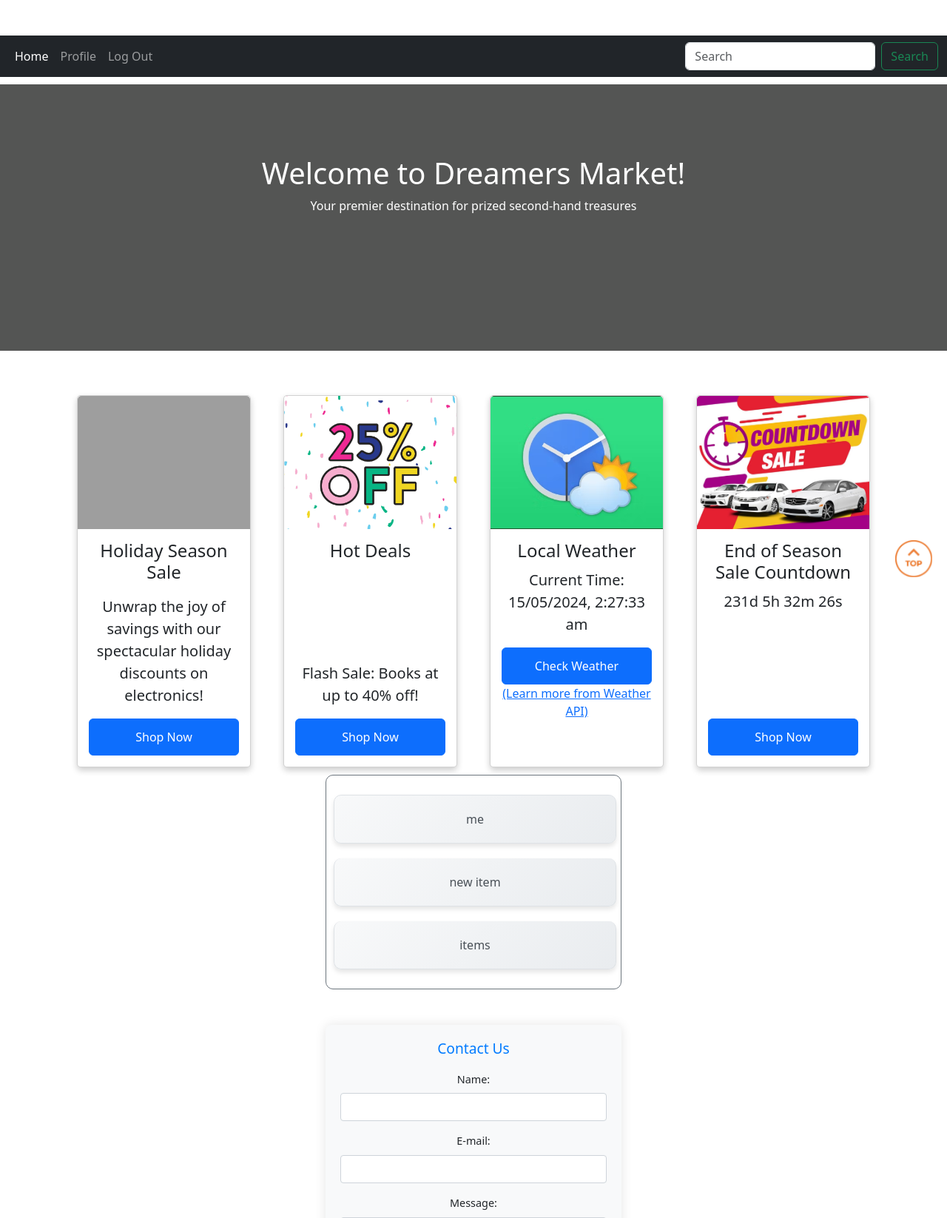
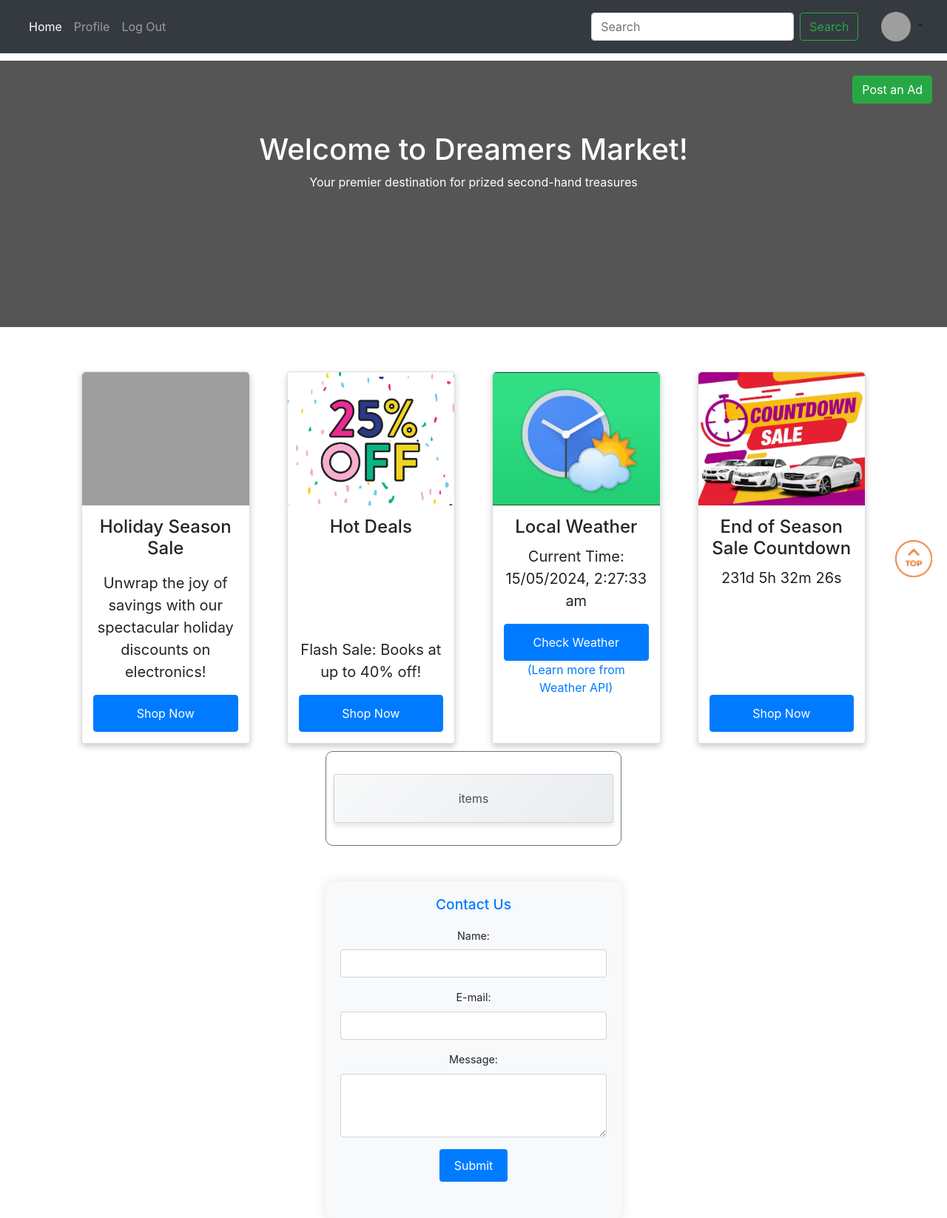
Before and after one commit to thogb/CITS5505-group-project, a Flask app: page / in a window 1280 px wide. Shown: the top 1646 px of the page at 74% size. Run offline with Flask 3, Linux system fonts and the light colour scheme; the visitor is signed in with stand-in values (Sample User, id 1); some libraries are stand-ins or nearby versions; grey boxes are pictures that could not be loaded.

Commit message:
add a button named post an ad in home page

```diff
--- a/app/static/css/home.css
+++ b/app/static/css/home.css
@@ -22,6 +22,16 @@
   color: white;
 }
 
+.btn-post-ad {
+  background-color: #28a745 !important;
+  border-color: #28a745 !important;
+  color: white !important;
+}
+
+.btn-post-ad:hover {
+  background-color: #28a745 !important;
+  border-color: #28a745 !important;
+}
 
 
 /* Reduce the width of the form fields in the Contact Us section */
--- a/app/templates/base.html
+++ b/app/templates/base.html
@@ -13,7 +13,7 @@
       integrity="sha384-QWTKZyjpPEjISv5WaRU9OFeRpok6YctnYmDr5pNlyT2bRjXh0JMhjY6hW+ALEwIH"
       crossorigin="anonymous"
     />
-    <link rel="stylesheet" href="../static/css/carousel.css">
+
     <link rel="stylesheet" href="../static/css/home.css">
     <link rel="stylesheet" href="../static/css/me.css">
     <script src="http://127.0.0.1:5000/static/js/home/home.js"></script>
@@ -62,6 +62,15 @@
       crossorigin="anonymous"
     ></script>
 
+    <!-- Bootstrap CSS -->
+    <link href="https://maxcdn.bootstrapcdn.com/bootstrap/4.5.2/css/bootstrap.min.css" rel="stylesheet">
+
+    <!-- Bootstrap JavaScript Popper.js -->
+    <script src="https://code.jquery.com/jquery-3.5.1.slim.min.js"></script>
+    <script src="https://cdn.jsdelivr.net/npm/popper.js@1.16.0/dist/umd/popper.min.js"></script>
+    <script src="https://maxcdn.bootstrapcdn.com/bootstrap/4.5.2/js/bootstrap.min.js"></script>
+
+
     <!-- Bootstrap JS -->
     <script
       src="https://cdn.jsdelivr.net/npm/bootstrap@5.3.3/dist/js/bootstrap.min.js"
--- a/app/templates/home/home.html
+++ b/app/templates/home/home.html
@@ -4,7 +4,8 @@
 
 {% block content %}
 <!-- Hero Image and Card Section -->
-<div class="hero-image text-center">
+<div class="hero-image text-center" style="position: relative;">
+    <a href="{{ url_for('item.item_new') }}" class="btn btn-post-ad" style="position: absolute; top: 20px; right: 20px;">Post an Ad</a>
     <div class="overlay-text">
         <h1>Welcome to Dreamers Market!</h1>
         <p>Your premier destination for prized second-hand treasures</p>
@@ -80,8 +81,8 @@
 <!-- Links section -->
 <div class="card border-secondary">
     <div class="card-body list-group">
-        <a href="{{ url_for('me.me') }}" class="list-group-item list-group-item-action">me</a>
-        <a href="{{ url_for('item.item_new') }}" class="list-group-item list-group-item-action">new item</a>
+        <!-- <a href="{{ url_for('me.me') }}" class="list-group-item list-group-item-action">me</a> -->
+
         <a href="{{ url_for('item.items') }}" class="list-group-item list-group-item-action">items</a>
     </div>
 </div>
--- a/app/templates/navbar.html
+++ b/app/templates/navbar.html
@@ -19,4 +19,17 @@
       <button class="btn btn-outline-success" type="submit">Search</button>
     </form>
   </div>
+
+    <!-- User profile and dropdown menu -->
+    <div class="nav-item dropdown">
+      <a class="nav-link dropdown-toggle" href="#" id="navbarUserDropdown" role="button" data-toggle="dropdown" aria-haspopup="true" aria-expanded="false">
+          <img src="{{ url_for('static', filename='img/profile.jpg') }}" alt="Profile" class="rounded-circle" style="width: 40px; height: 40px;">
+      </a>
+      <div class="dropdown-menu dropdown-menu-right" aria-labelledby="navbarUserDropdown">
+          <a class="dropdown-item" href="/me">My Profile</a>
+          <a class="dropdown-item" href="/me/saved">Favorites</a>
+          <a class="dropdown-item" href="/me/items">My Listings</a>
+          <a class="dropdown-item" href="/me/bids">My Bids</a>
+      </div>
+  </div>
 </nav>
```
Also changed, not shown: app.db, 3 other files.
